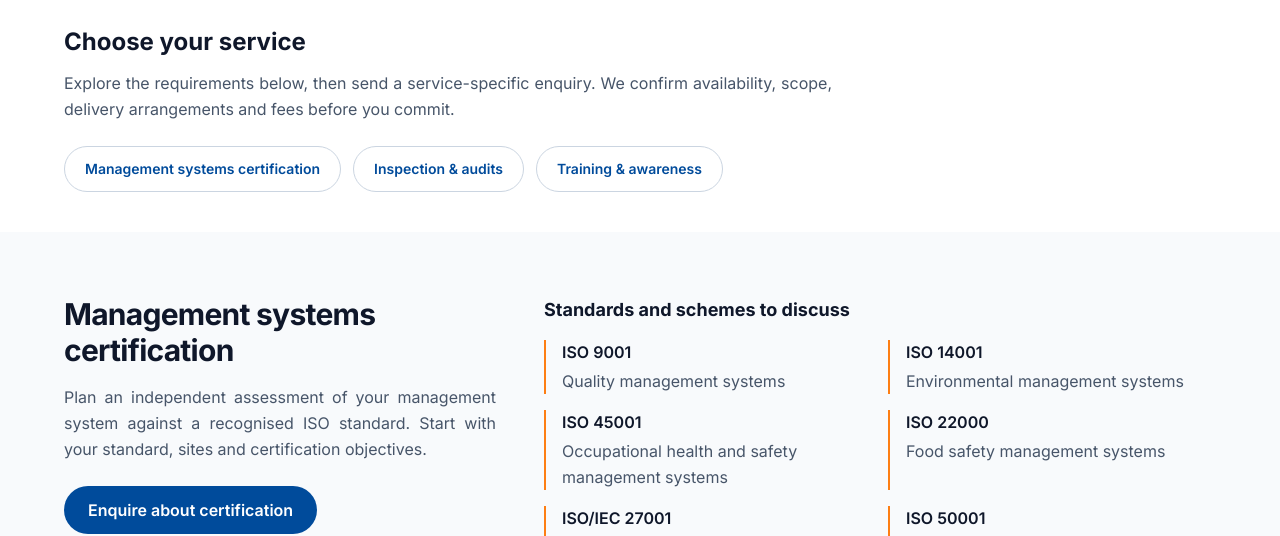
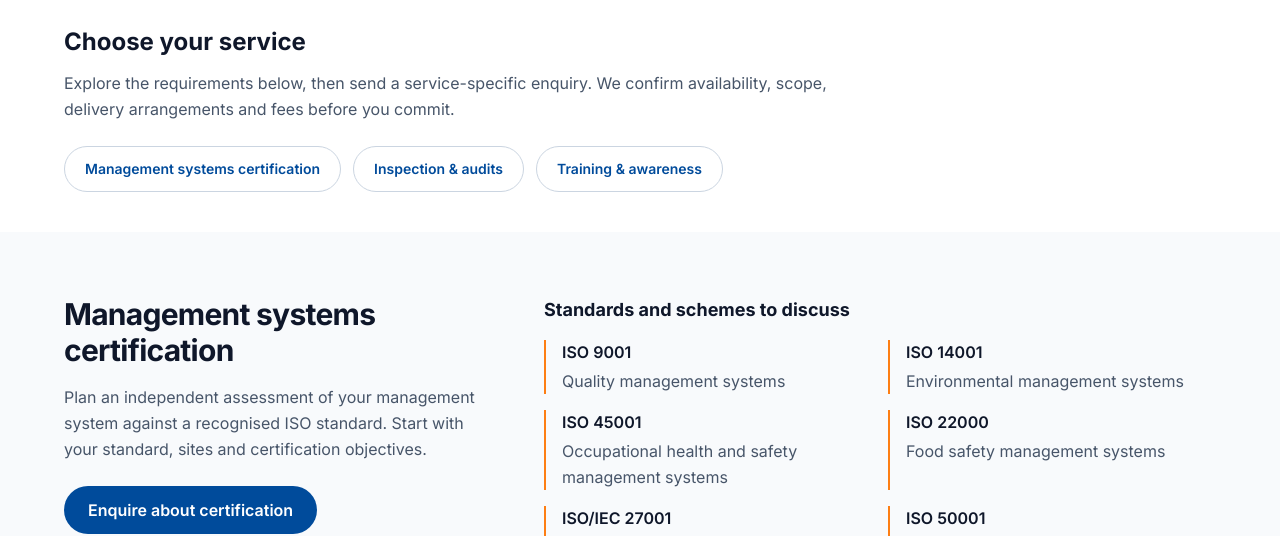
Before and after one commit to christinavonnidigital-max/Oshea-Website, a React (Vite) app: page /#/services in a window 1280 px wide. Shown: the part 261-797 px from the top of the page. Built offline with nearby package versions, Linux system fonts and the light colour scheme; no server answers.

Commit message:
Keep marketing copy left aligned

```diff
--- a/index.css
+++ b/index.css
@@ -30,13 +30,7 @@ textarea:focus-visible {
   }
 }
 
-/* Justify reading paragraphs on wider screens without stretching short labels. */
-@media (min-width: 640px) {
-  .body-copy {
-    text-align: justify;
-    text-align-last: left;
-    hyphens: auto;
-    hyphenate-limit-chars: 6 3 3;
-    text-wrap: pretty;
-  }
+/* Keep marketing copy left-aligned: narrow cards make justification create uneven gaps. */
+.body-copy {
+  text-wrap: pretty;
 }
```
